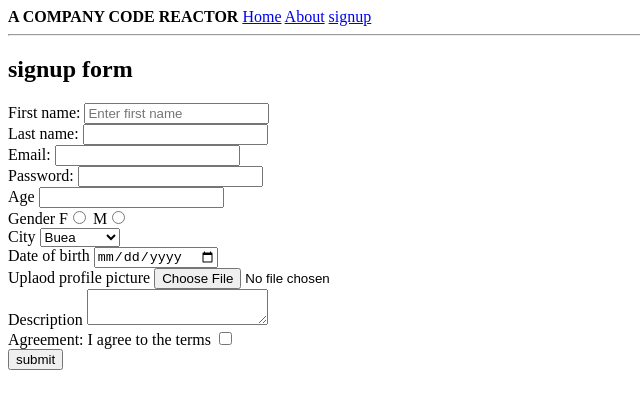
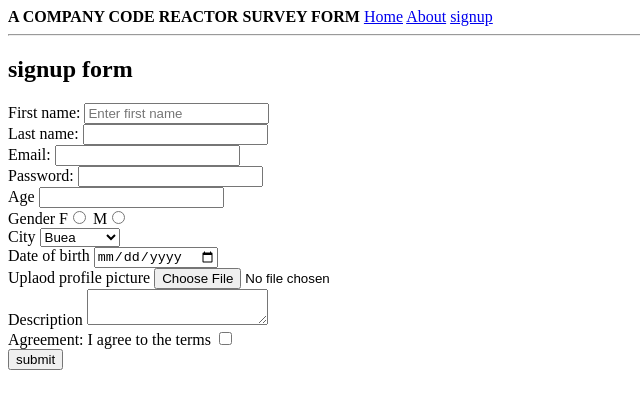
Before and after one commit to NkengRobert/assignment--2-github, a plain HTML site: page index.html in a window 1280 px wide. Shown: the whole page, without its empty margins (0-640 px from the left). Drawn offline with Linux system fonts and the light colour scheme.

Commit message:
SURVEY FORM

```diff
--- a/index.html
+++ b/index.html
@@ -1,7 +1,7 @@
 <!DOCTYPE html>
   <html>
      <head>
-        <titlte><strong>A COMPANY CODE REACTOR </strong></titlte><html>
+        <titlte><strong>A COMPANY CODE REACTOR SURVEY FORM </strong></titlte><html>
          <heameta charset="utf-8">
          <meta name="viewport" content="width=device-widt,
          initial-scale=1">
```
